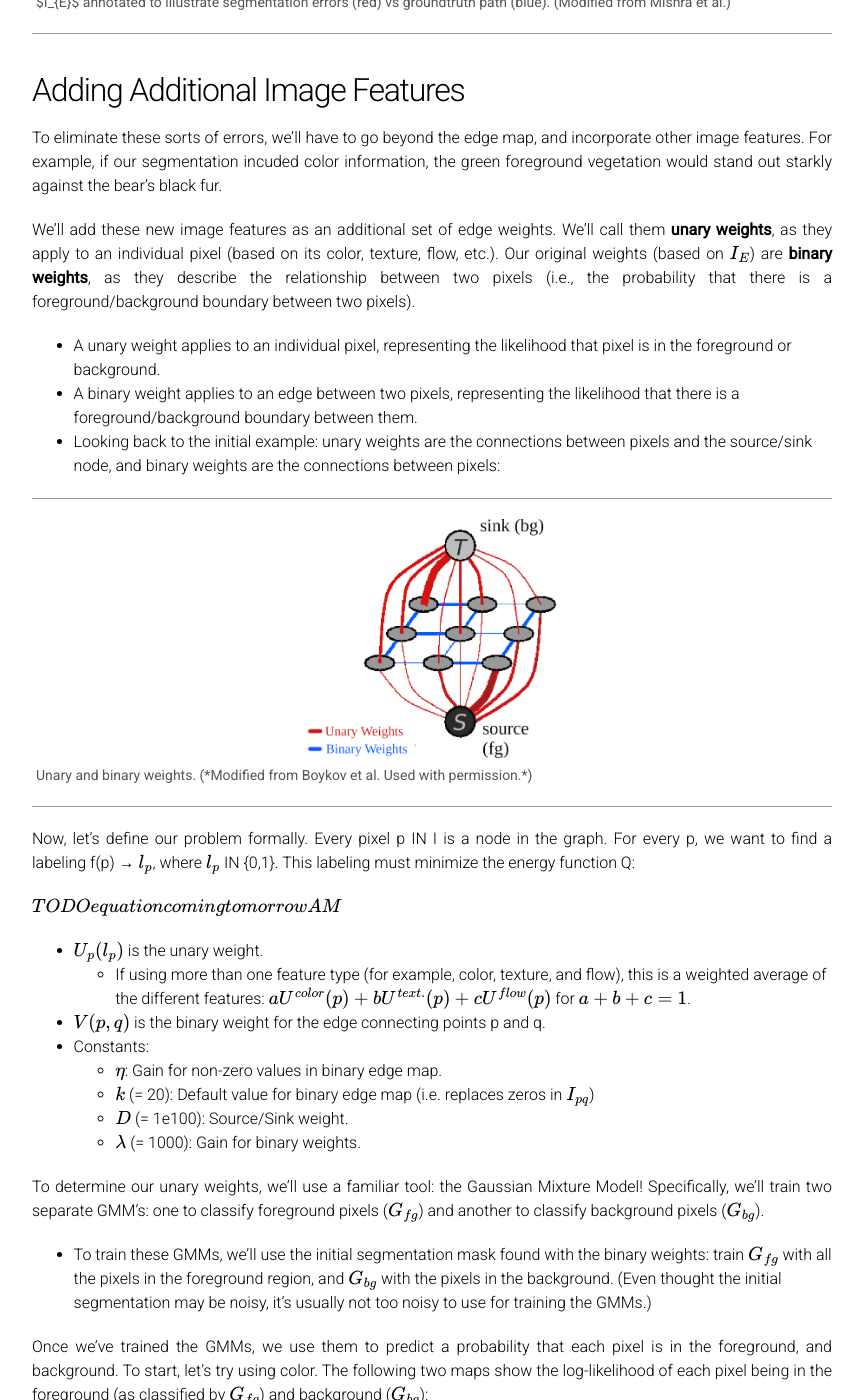
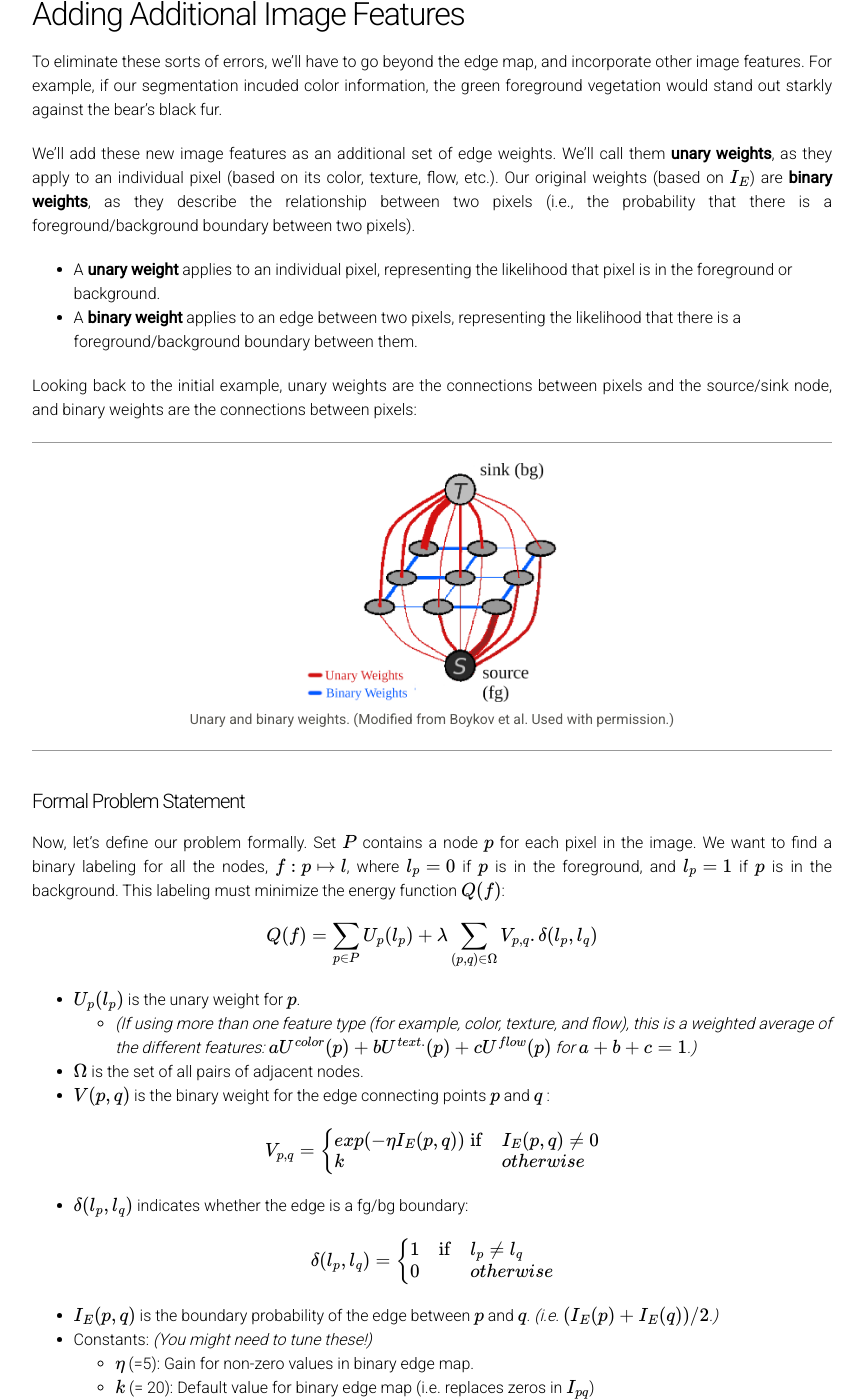
Before and after one commit to cmsc426spring2019/cmsc426spring2019.github.io, a Jekyll site: the page built from graphseg.md, in a window 1280 px wide and 1400 px high, scrolled down 6112 px. Shown: the whole window, without its empty margins (208-1074 px from the left). Built offline with Jekyll 4.4.1, drawn with Linux system fonts in a browser that asks for light colours; formulas are drawn with MathJax 3; some of the changed text lies outside the part shown.

Commit message:
Added formula and cleaned formatting.

```diff
--- a/graphseg.md
+++ b/graphseg.md
@@ -39,20 +37,20 @@ background region (containing everything else).
 <div class="row">
     <div class="column">
         <img src="/assets/graphseg/segmentation_example1.png" width="400">
-        <div class="figcaption">Segmentation into categories. Image from Mishra, Ajay K., and Yiannis Aloimonos. "Visual segmentation of “Simple” objects for robots." *Robotics: Science and Systems VII* 217 (2012). </div>
+        <div class="figcaption" style="text-align: center" style="text-align: center" style="text-align: center">Segmentation into categories. Image from Mishra, Ajay K., and Yiannis Aloimonos. "Visual segmentation of “Simple” objects for robots." *Robotics: Science and Systems VII* 217 (2012). </div>
     </div>
 
     <div class="column">
         <img src="/assets/graphseg/segmentation_example2.png" width="400">
-        <div class="figcaption">Source: Wikimedia Commons</div>
+        <div class="figcaption" style="text-align: center">Source: Wikimedia Commons</div>
     </div>
 </div>
 </div>
 
-In fact, we’re already seen an example of simple foreground/background
+In fact, we’ve already seen an example of simple foreground/background
 segmentation: the GMM-based orange ball detector from project 1! But the approach we used there (train a GMM to recognize a range
 of colors characteristic of a specific object) had obvious limitations:
-it only detected a single object, and needed a set of training data to
+it could only segment that one specific object, and needed a set of training data to
 do so. What if we want something more powerful and generalizable?
 
 ## Motivation: Segmentation with Fixations
@@ -82,7 +80,7 @@ objects from the background.
 
 <div class="fig figcenter fighighlight">
         <img src="/assets/graphseg/segmentation_example_fixation.png">
-        <div class="figcaption">Left: image with two fixation points (indicated by the green and
+        <div class="figcaption" style="text-align: center">Left: image with two fixation points (indicated by the green and
     red x’s). Right: the result of segmentation given those fixation
     points. (Source: Mishra et al.) </div>
 </div>
@@ -114,7 +112,7 @@ difference in intensity of the pixels it connects:
 
 <div class="fig figcenter fighighlight">
         <img src="/assets/graphseg/fig_simple_graph_example.png" width="500">
-        <div class="figcaption"> Min-cut segmentation of a simple 3x3 image.  Nodes are
+        <div class="figcaption" style="text-align: center"> Min-cut segmentation of a simple 3x3 image.  Nodes are
 pixels.  In this illustration the thickness of an edge represents its weight. *Modified (with permission) from: Boykov, Yuri, and Gareth Funka-Lea. "Graph cuts
 and efficient ND image segmentation." International journal of computer vision 70.2
 (2006): 109-131.*</div>
@@ -140,7 +138,7 @@ example, let’s use this image:
 
 <div class="fig figcenter fighighlight">
         <img src="/assets/graphseg/bear.jpg" width="400">
-        <div class="figcaption"> *A typical grad TA at UMD. The green x marks the fixation
+        <div class="figcaption" style="text-align: center"> *A typical grad TA at UMD. The green x marks the fixation
             point, p\_{fix}. Source: Mishra et al.</div>
 </div>
 
@@ -161,7 +159,7 @@ is at the boundary between two regions of the image.
 
 <div class="fig figcenter fighighlight">
         <img src="/assets/graphseg/bear_edges.jpg">
-        <div class="figcaption">Boundary edge map $$I_{E}$$ (found via gPb) for image I. (Source: Mishra et al.)</div>
+        <div class="figcaption" style="text-align: center">Boundary edge map I_E (found via gPb) for image I. (Source: Mishra et al.)</div>
 </div>
 
 Unfortunately, there's one more problem we have to address: as currently constructed, the algorithm inherently prefers
@@ -194,7 +192,7 @@ paper.)
 
 <div class="fig figcenter fighighlight">
         <img src="/assets/graphseg/shortcut_problem_example.png">
-        <div class="figcaption">
+        <div class="figcaption" style="text-align: center">
 Fig 2 from Mishra et al.: (a) an example image. (b) The
 gradient edge map. (c) and (d) are the polar edge maps,
 generated by transforming the gradient edge map of the disc
@@ -213,7 +211,7 @@ re-run the segmentation:
 
 <div class="fig figcenter fighighlight">
         <img src="/assets/graphseg/bear_binary_seg.png" width="400">
-        <div class="figcaption">
+        <div class="figcaption" style="text-align: center">
         Segmentation, after accounting for “shortcutting” problem.
         (Source: Mishra et al.)
         </div>
@@ -232,7 +230,7 @@ around it, at significant cost.
 
         <img src="/assets/graphseg/bear_edges_marked.png" width="300">
 
-        <div class="figcaption"> $I_{E}$ annotated to illustrate segmentation errors (red) vs
+        <div class="figcaption" style="text-align: center"> $I_{E}$ annotated to illustrate segmentation errors (red) vs
         groundtruth path (blue). (Modified from Mishra et al.)
         </div>
 </div>
@@ -253,38 +251,55 @@ original weights (based on $$I_{E}$$) are **binary weights**, as they
 describe the relationship between two pixels (i.e., the probability
 that there is a foreground/background boundary between two pixels).
 
--   A unary weight applies to an individual pixel, representing the
+-   A **unary weight** applies to an individual pixel, representing the
     likelihood that pixel is in the foreground or background.
--   A binary weight applies to an edge between two pixels,
+-   A **binary weight** applies to an edge between two pixels,
     representing the likelihood that there is a
     foreground/background boundary between them.
--   Looking back to the initial example: unary weights are the
-    connections between pixels and the source/sink node, and binary
-    weights are the connections between pixels:
+
+Looking back to the initial example, unary weights are the
+connections between pixels and the source/sink node, and binary
+weights are the connections between pixels:
 
 <div class="fig figcenter fighighlight">
 <img src="/assets/graphseg/simple_graph_unary_binary.png" width="250">
-<div class="figcaption">Unary and binary weights. (*Modified from Boykov et al. Used with permission.*) </div>
+<div class="figcaption" style="text-align: center">Unary and binary weights. (Modified from Boykov et al. Used with permission.) </div>
 </div>
 
-Now, let's define our problem formally. Every pixel p IN I
-is a node in the graph. For every p, we want to find a labeling
-f(p) →  $$l_{p}$$, where $$l_{p}$$ IN {0,1}. This labeling must minimize
-the energy function Q:
+#### Formal Problem Statement
 
-$$ TODO equation coming tomorrow AM $$
-<!-- TODO add $$I_{E}$ definition and distance weighting term. -->
-  - $$U_{p}(l_{p})$$ is the unary weight.
-     - If using more than one feature type (for example, color,
+Now, let's define our problem formally. Set $$P$$ contains a node $$p$$ for each pixel in the image.  We want to find a binary labeling
+for all the nodes, $$f:p \mapsto l$$, where $$l_{p} = 0$$ if $$p$$ is in the foreground, and $$l_{p} = 1$$ if $$p$$ is in the background. This labeling must minimize
+the energy function $$Q(f)$$:
+
+$$ \eqalignno{Q(f)&=\sum_{p\in P}U_{p}(l_{p})+\lambda\sum_{(p, q)\in\Omega}V_{p, q}.\delta(l_{p}, l_{q})\cr } $$
+
+  - $$U_{p}(l_{p})$$ is the unary weight for $$p$$.
+     - *(If using more than one feature type (for example, color,
        texture, and flow), this is a weighted average of the different
-       features: $$aU^{color}(p) + bU^{text.}(p) + cU^{flow}(p)$$ for $$a+b+c = 1$$.
+       features: $$aU^{color}(p) + bU^{text.}(p) + cU^{flow}(p)$$ for $$a+b+c = 1$$.)*
+  - $$\Omega$$ is the set of all pairs of adjacent nodes.
+  - $$V(p,q)$$ is the binary weight for the edge connecting points $$p$$ and $$q$$ :
 
-  - $$V(p,q)$$ is the binary weight for the edge connecting points p and q.
-  - Constants:
-     - $$\eta$$: Gain for non-zero values in binary edge map.
+$$ \eqalignno{
+V_{p, q}&=\cases{exp(-\eta I_{E}(p,q))\;{\rm if} &$I_{E}(p,q)\neq 0$\cr
+k&$otherwise$}\cr
+} $$
+
+  - $$\delta(l_{p},l_{q})$$ indicates whether the edge is a fg/bg boundary:
+
+$$ \eqalignno{\delta(l_{p}, l_{q})&=\cases{1\quad {\rm if}&$l_{p}\neq l_{q}$\cr
+0&$otherwise$}} $$
+
+  - $$I_{E}(p,q)$$ is the boundary probability of the edge between $$p$$ and $$q$$.
+         *(i.e. $$(I_{E}(p)+I_{E}(q))/2$$.)*
+  - Constants: *(You might need to tune these!)*
+     - $$\eta$$ (=5): Gain for non-zero values in binary edge map.
      - $$k$$ (= 20): Default value for binary edge map (i.e. replaces zeros in $$I_{pq}$$)
      - $$D$$ (= 1e100): Source/Sink weight.
      - $$\lambda$$ (= 1000): Gain for binary weights.
+
+#### Generating the Unary Weights
 
 To determine our unary weights, we’ll use a familiar tool: the
 Gaussian Mixture Model! Specifically, we’ll train two separate
@@ -308,7 +323,7 @@ by $$G_{fg}$$) and background ($$G_{bg}$$):
 <img src="/assets/graphseg/unary_texture_bg.png" width="200">
 
 <img src="/assets/graphseg/unary_texture_fg.png" width="200">
-<div class="figcaption">Left: Background probability.  Right: Foreground probability.</div>
+<div class="figcaption" style="text-align: center">Left: Background probability.  Right: Foreground probability.</div>
 </div>
 
 After adding these as unary weights to the graph and resegmenting,
@@ -316,7 +331,7 @@ we get the following results:
 
 <div class="fig figcenter fighighlight">
 <img src="/assets/graphseg/bear_unary_binary_seg.png" width="400">
-<div class="figcaption">
+<div class="figcaption" style="text-align: center">
 Results of the second segmentation, with unary weights based
 on color features.
 </div>
@@ -331,7 +346,7 @@ Much better!
 
 Let’s take a moment to summarize the steps of our algorithm:
 
-  -   Input: image *I* and boundary edge map $$I_{E}$$.
+  -   Input: image $$I$$ and boundary edge map $$I_{E}$$.
   1.  First segmentation – **binary weights only** (derived from $$I_{E}$$).
       - Output: segmentation labels $$l_{initial}$$ (1 (background)
           or 0 (foreground) for each pixel).
@@ -343,19 +358,12 @@ Let’s take a moment to summarize the steps of our algorithm:
            -  If using texture/flow, do the same for $${G^{text.}_{fg}, G^{text.}_{bg}}$$, etc.
 
   3.  Unary weights:
-      -  For point p, unary weight $$ U^{color}(p) $$ = $$\[-log(p(p|G_{fg})),-log(p(p|G_{bg}))\]$$
+      -  For point $$p$$, unary weight $$ U^{color}(p) $$ = $$ [-log(p(p \vert G_{fg})) , -log(p(p \vert G_{bg})) ] $$
       -  *If using texture/flow as well, take a weighted average of
               the different features: $$aU^{color}(p) + bU^{text.}(p) + cU^{flow}(p)$$ for $$a+b+c = 1$$.
 
-# Implementation details
-
-For an nxm image:
-  -   Unary weights are represented as a nm x 2 matrix $$T_$$ : for
-      each pixel \[Foreground weight, background weight\].
-  -   Binary weights are represented as a nm x nm matrix A: each
-      pixel’s connection to every other pixel. This is a constraint of
-      the maxflow library we’re using; we’re only considering each
-      pixel’s connection to its neighbors, so A is mostly empty.
+  - Result: segmentation labels $$l_{p}$$ (1 (background)
+          or 0 (foreground) for each pixel) for the image.
 
 <a name='appendix'></a>
 ## Appendix: Texture and Flow Features
@@ -363,7 +371,7 @@ For an nxm image:
 Color-based segmentation worked well in our example image, but in
 other cases we may find other cues useful as well.
 
-### Texture:
+#### Texture:
 
  An **image texture** is a set of metrics calculated in image
  processing designed to quantify the perceived texture of an image.
@@ -385,12 +393,12 @@ other cases we may find other cues useful as well.
 
 <div class="fig figcenter fighighlight">
 <img src="/assets/graphseg/filter_bank.png">
-<div class="figcaption"> Example of a filter bank of oriented derivative-of-gaussians.
+<div class="figcaption" style="text-align: center"> Example of a filter bank of oriented derivative-of-gaussians.
 </div>
 </div>
 
 
-### Flow:
+#### Flow:
 For sequences, we can improve segmentation further by including
 optical flow information. If the foreground and background have
 different relative motion, the optical flow may help us distinguish
@@ -398,9 +406,3 @@ them. The optical flow map can be used to train a GMM, in the same
 way as was done for color and texture. (For more information on
 optical flow, see
 [the lecture slides](https://cmsc426spring2019.github.io/lectures/week_6/flow.pptx).)
-
-
-<a name='ref'></a>
-<!--
-# References
--->
```
Also changed, not shown: other parts of graphseg.md (+7 -9 lines), project3.md (+11 -0 lines).
